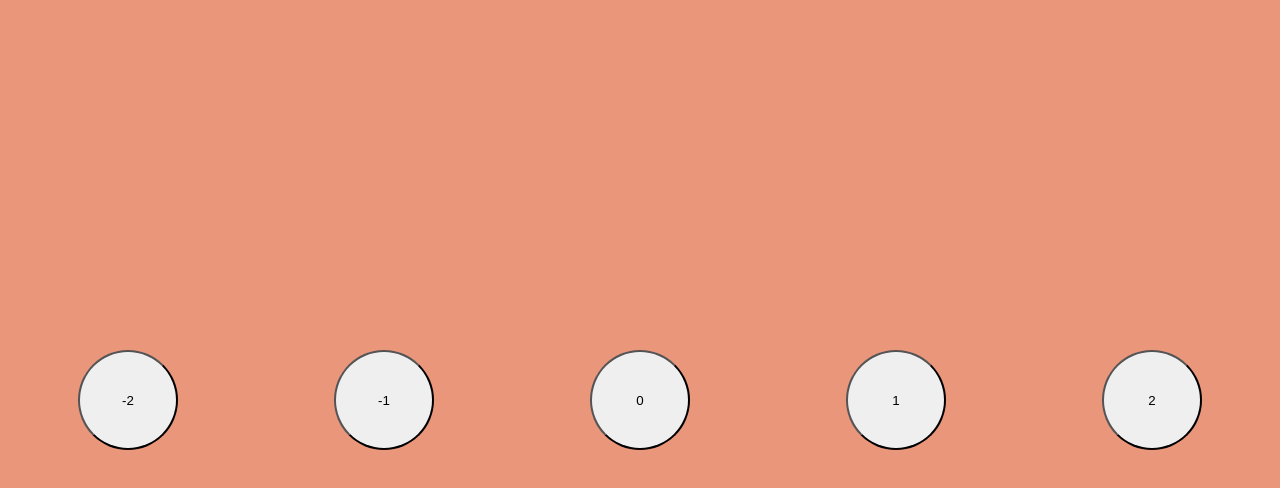
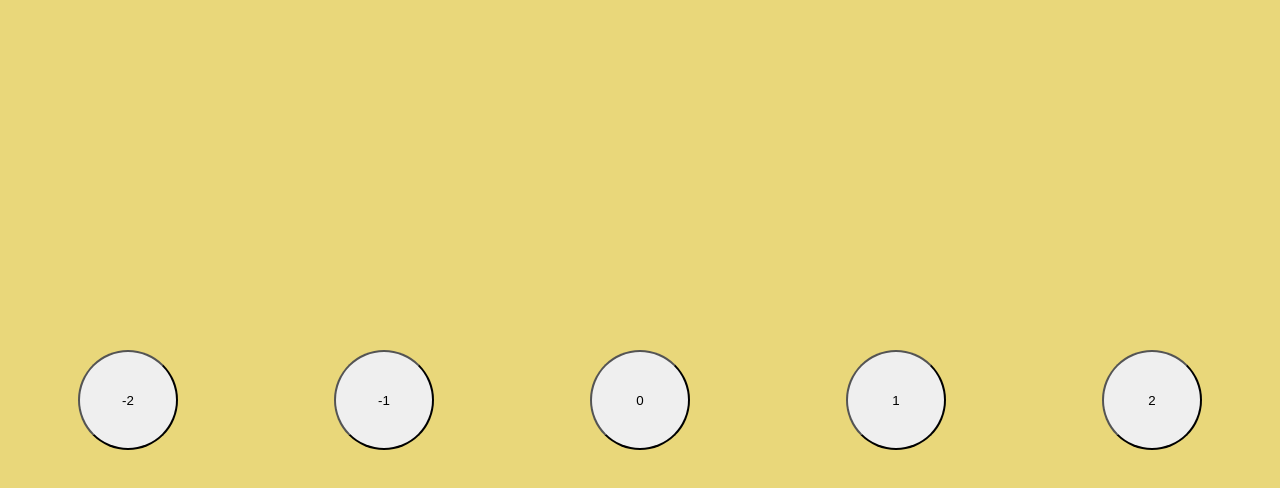
Before and after one commit to MandyGan/Mood-Track-App, a React (Create React App) app: page / in a window 1280 px wide. Both pictures are taken after a click on the button "log". Shown: the top 488 px of the page. Built offline with nearby package versions, Linux system fonts and the light colour scheme.

Commit message:
Update the color for NewRating Form

```diff
--- a/src/components/NewRatingForm.css
+++ b/src/components/NewRatingForm.css
@@ -1,6 +1,6 @@
 
 .newRatingForm {
-    background-color: darksalmon;
+    background-color: rgb(233, 215, 122);
     height: 100%;
     display: flex;
     align-items: center;
```
